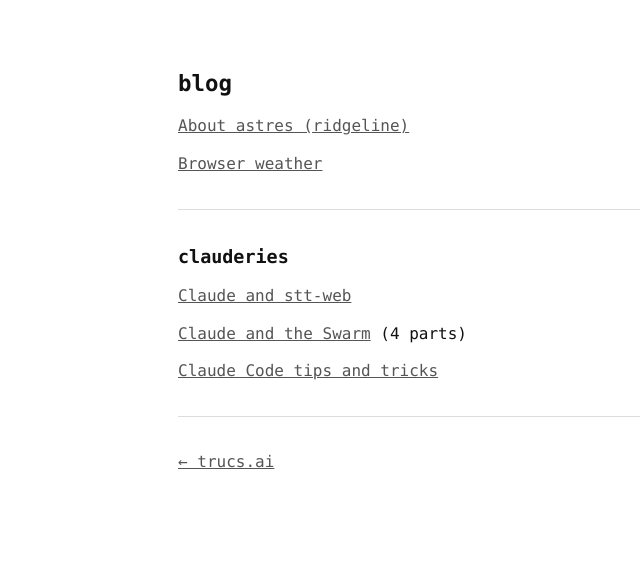
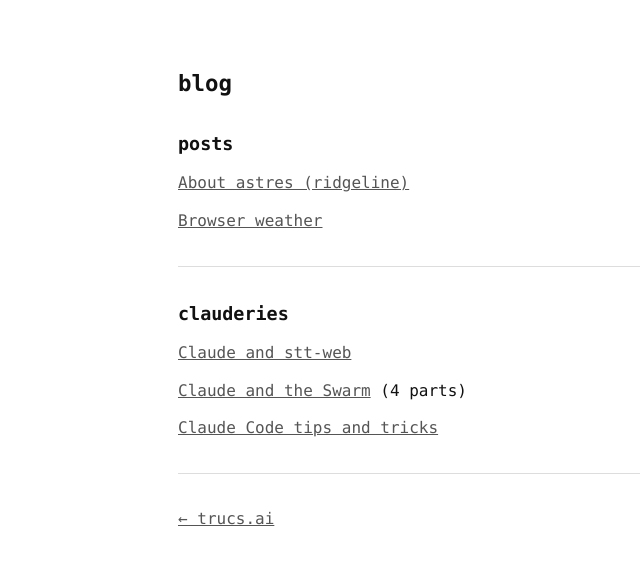
Before and after one commit to idle-intelligence/trucs.ai, a Jekyll site: the page built from blog/index.md, in a window 1280 px wide. Shown: the top 565 px of the page, without its empty margins (138-778 px from the left). Built offline with Jekyll 4.4.1, drawn with Linux system fonts in a browser that asks for light colours.

Commit message:
blog: 'posts' subtitle above astres and weather

```diff
--- a/blog/index.md
+++ b/blog/index.md
@@ -4,6 +4,8 @@ title: blog
 ---
 
 # blog
+
+## posts
 
 [About astres (ridgeline)](/blog/about-astres)
 
```
